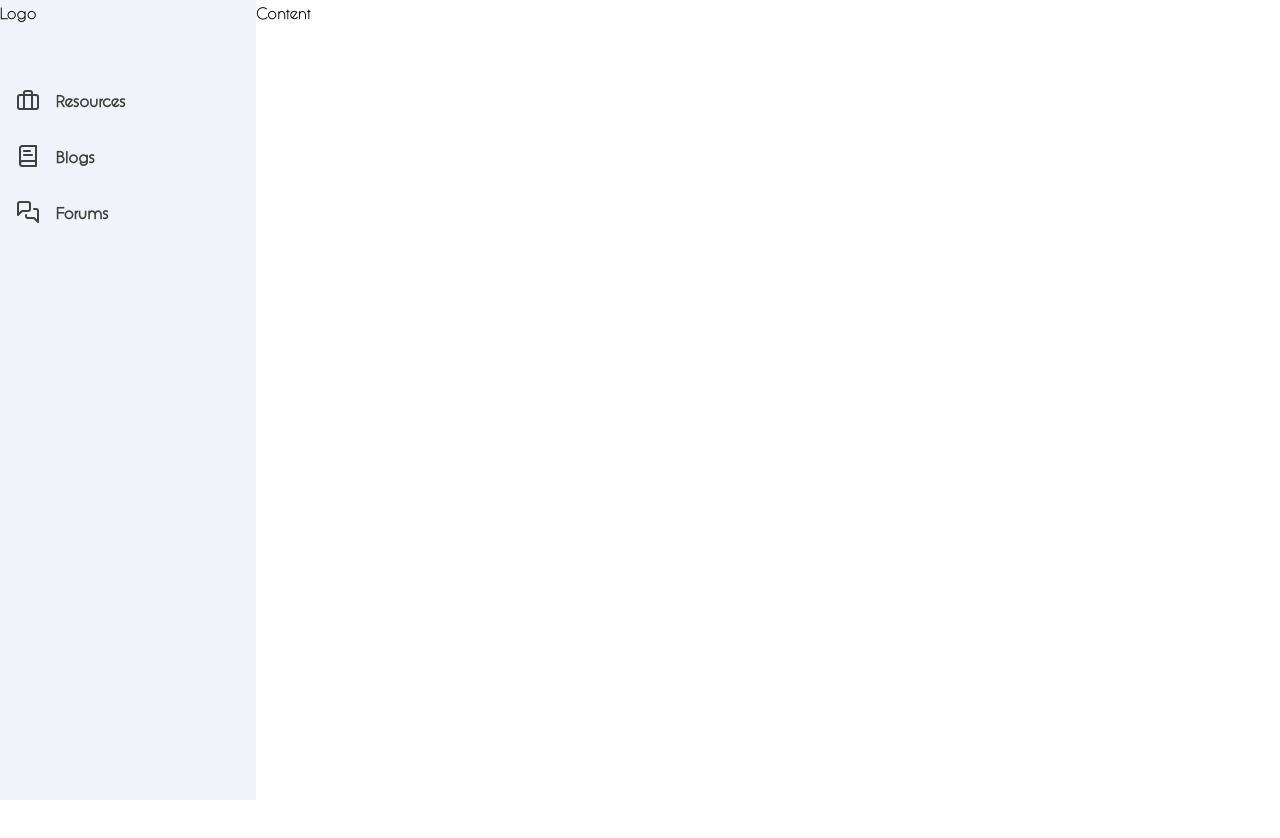
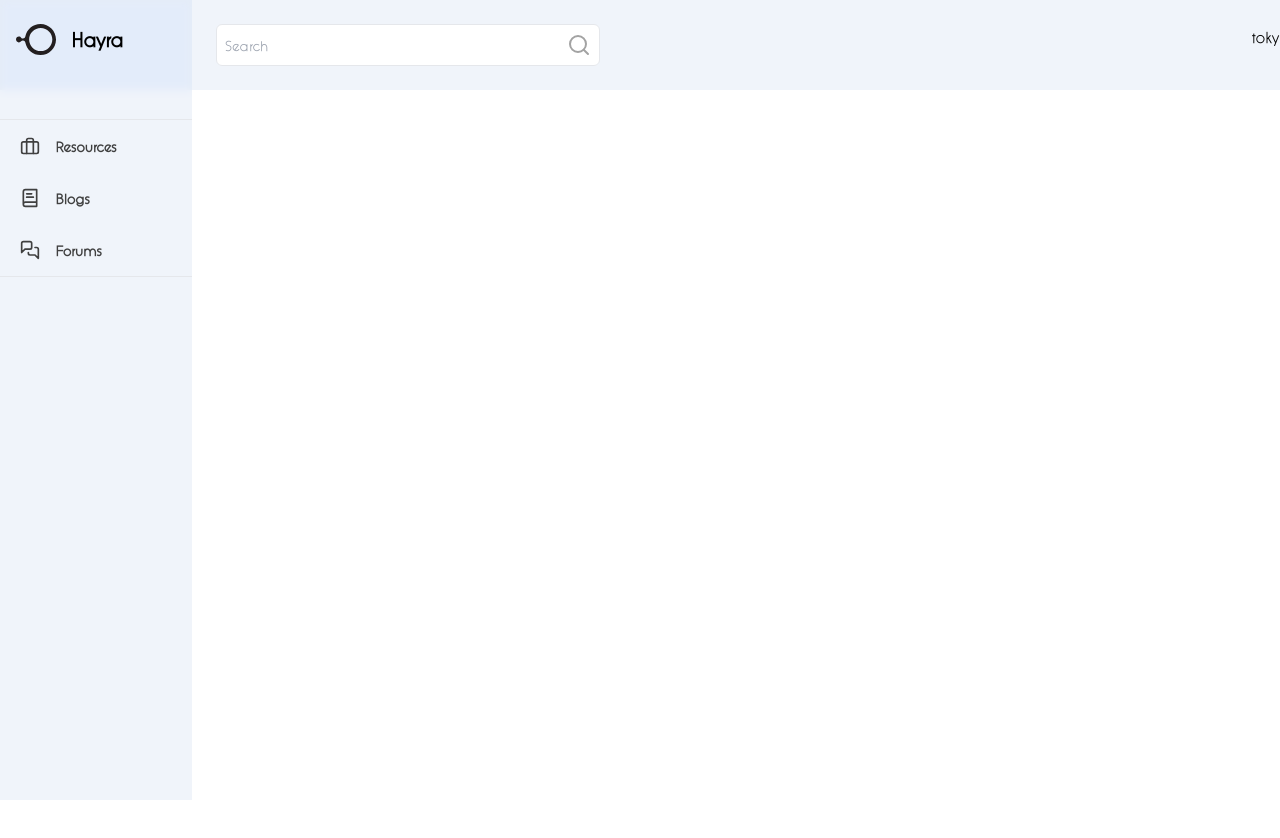
Before and after one commit to Lalaina0904/novnum-project2023--Team-Bisounours, a Next.js app: page /dashboard in a window 1280 px wide. Shown: the top 838 px of the page. Built offline with nearby package versions, Linux system fonts and the light colour scheme.

Commit message:
init dashboard

```diff
--- a/app/dashboard/page.tsx
+++ b/app/dashboard/page.tsx
@@ -1,31 +1,50 @@
 // @flow
 import * as React from 'react';
-import {Briefcase , BookText , MessagesSquare} from "lucide-react";
+import {Briefcase, BookText, MessagesSquare, Search} from "lucide-react";
+import Image from "next/image";
 
 const Page = () => {
     return (
         <div className="h-full min-h-screen flex relative">
-            <div className="bg-neutral-100 fixed h-screen w-64 custom-filter">
-                <div>
-                     Logo
+            <div className="fixed h-screen w-48 custom-filter bg-opacity-100 py-6 z-50">
+                <div className="px-4 flex items-center gap-4">
+                     <div className="w-10">
+                         <Image className="w-full h-auto" width={200} height={200} src={"/assets/logoDark.svg"} alt={""}/>
+                     </div>
+                    <p className="font-bold text-xl">Hayra</p>
                 </div>
-                <div className="font-bold text-neutral-700 flex flex-col py-12">
-                    <div className="flex gap-4 items-center p-4 cursor-pointer hover:bg-white ">
-                        <Briefcase/>
+                <div className="font-bold text-neutral-700 flex flex-col border-t border-b my-16">
+                    <div className="text-sm flex gap-4 items-center p-4 cursor-pointer hover:bg-white border-transparent border-l-4 hover:border-neutral-800">
+                        <Briefcase size={20}/>
                         <p>Resources</p>
                     </div>
-                    <div className="flex gap-4 items-center p-4 cursor-pointer hover:bg-white ">
-                        <BookText />
+                    <div className="text-sm flex gap-4 items-center p-4 cursor-pointer hover:bg-white border-transparent border-l-4 hover:border-neutral-800">
+                        <BookText  size={20}/>
                         <p>Blogs</p>
                     </div>
-                    <div className="flex gap-4 items-center p-4 cursor-pointer hover:bg-white ">
-                        <MessagesSquare />
+                    <div className="text-sm flex gap-4 items-center p-4 cursor-pointer hover:bg-white border-transparent border-l-4 hover:border-neutral-800">
+                        <MessagesSquare  size={20}/>
                         <p>Forums</p>
                     </div>
                 </div>
             </div>
-            <div className="grow h-[300vh] ml-64">
-                <p>Content</p>
+            <div className="grow h-[300vh] ml-48 py-4 relative">
+                <div className="pl-48 fixed w-full flex left-0 top-0 py-6 custom-filter bg-white justify-between">
+                    <div className="px-2 bg-white mx-6 relative text-gray-600 border rounded-md w-96 overflow-hidden flex items-center">
+                        <input
+                            className="w-full h-10 text-sm focus:outline-none"
+                            type="search"
+                            name="search"
+                            placeholder="Search"
+                        />
+                        <div className="text-neutral-400">
+                            <Search/>
+                        </div>
+                    </div>
+                    <div>
+                        <p>toky</p>
+                    </div>
+                </div>
             </div>
         </div>
     );
```
Also changed, not shown: public/assets/logoDark.svg (added).
